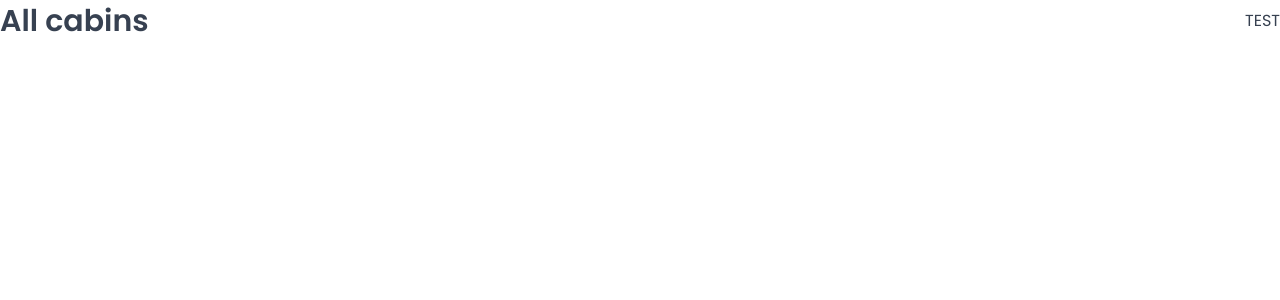
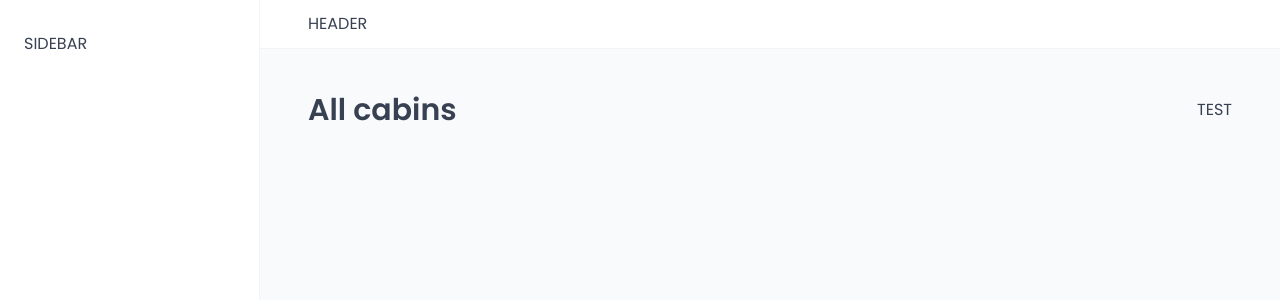
Before and after one commit to ashutosh-mishra-dev/The-Wild-Osis-this-is-big-project-using-csr-vite-and-ssr-next.js-and-more-functionality, a React (Vite) app: page /cabins in a window 1280 px wide. Shown: the top 300 px of the page. Built offline with nearby package versions, Linux system fonts and the light colour scheme; a web font is replaced by a local one.

Commit message:
Section 25 : Setting Up Our Biggest Project + Styled Component :- building the app layout using styed component

```diff
--- a/src/App.jsx
+++ b/src/App.jsx
@@ -8,6 +8,7 @@
 import Login from "./pages/Login";
 import PageNotFound from "./pages/PageNotFound";
 import { GlobalStyles } from "./styles/GlobalStyles";
+import AppLayout from "./ui/AppLayout";
 
 function App() {
   return (
@@ -15,6 +16,7 @@
       <GlobalStyles />
       <BrowserRouter>
         <Routes>
+          <Route element={<AppLayout />}>
             <Route index element={<Navigate replace to="dashboard" />} />
             <Route path="dashboard" element={<Dashboard />} />
             <Route path="bookings" element={<Bookings />} />
@@ -22,6 +24,8 @@
             <Route path="users" element={<Users />} />
             <Route path="settings" element={<Settings />} />
             <Route path="account" element={<Account />} />
+          </Route>
+
           <Route path="login" element={<Login />} />
           <Route path="*" element={<PageNotFound />} />
         </Routes>
--- /dev/null
+++ b/src/ui/AppLayout.jsx
@@ -0,0 +1,30 @@
+import { Outlet } from "react-router";
+import Header from "./Header";
+import Sidebar from "./Sidebar";
+import styled from "styled-components";
+
+const StyledAppLayout = styled.div`
+  display: grid;
+  grid-template-columns: 26rem 1fr;
+  grid-template-rows: auto 1fr;
+  height: 100vh;
+`;
+
+const Main = styled.main`
+  background-color: var(--color-grey-50);
+  padding: 4rem 4.8rem 6.4rem;
+`;
+
+function AppLayout() {
+  return (
+    <StyledAppLayout>
+      <Header />
+      <Sidebar />
+      <Main>
+        <Outlet />
+      </Main>
+    </StyledAppLayout>
+  );
+}
+
+export default AppLayout;
--- /dev/null
+++ b/src/ui/Header.jsx
@@ -0,0 +1,12 @@
+import styled from "styled-components";
+
+const StyledHeader = styled.header`
+  background-color: var(--color-grey-0);
+  padding: 1.2rem 4.8rem;
+  border-bottom: 1px solid var(--color-grey-100);
+`;
+function Header() {
+  return <StyledHeader>HEADER</StyledHeader>;
+}
+
+export default Header;
--- /dev/null
+++ b/src/ui/Sidebar.jsx
@@ -0,0 +1,13 @@
+import styled from "styled-components";
+
+const StyedSidebar = styled.aside`
+  background-color: var(--color-grey-0);
+  padding: 3.2rem 2.4rem;
+  border-right: 1px solid var(--color-grey-100);
+  grid-row: 1/-1;
+`;
+function Sidebar() {
+  return <StyedSidebar>SIDEBAR</StyedSidebar>;
+}
+
+export default Sidebar;
```
Lines whose indentation alone changed are shown as unchanged.
